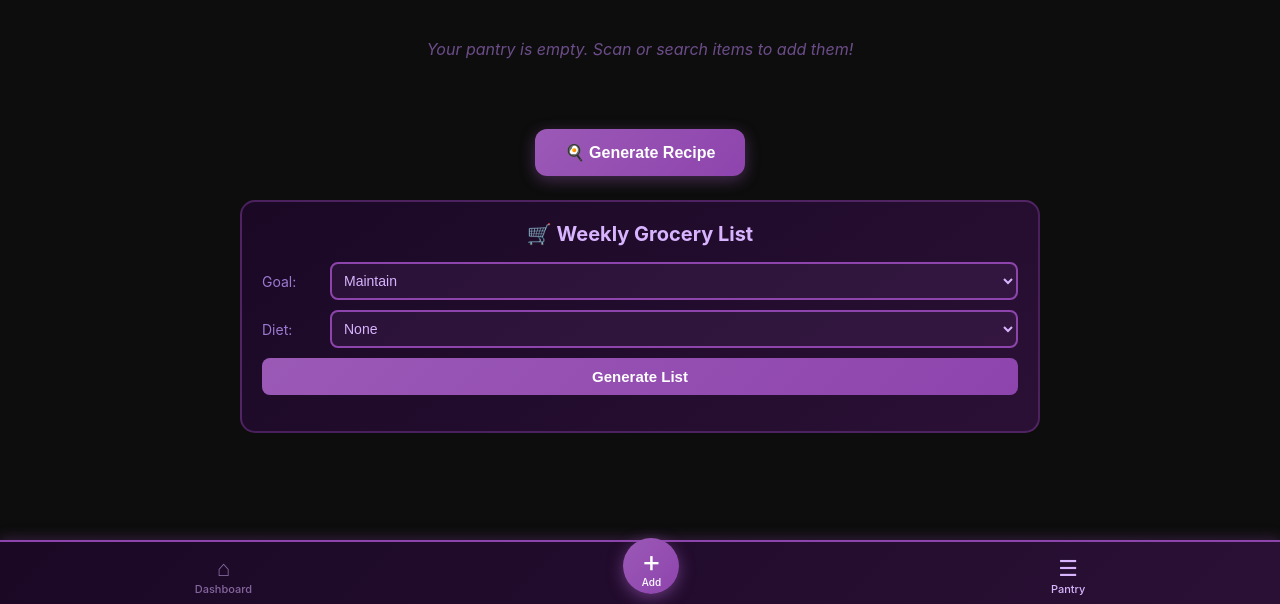
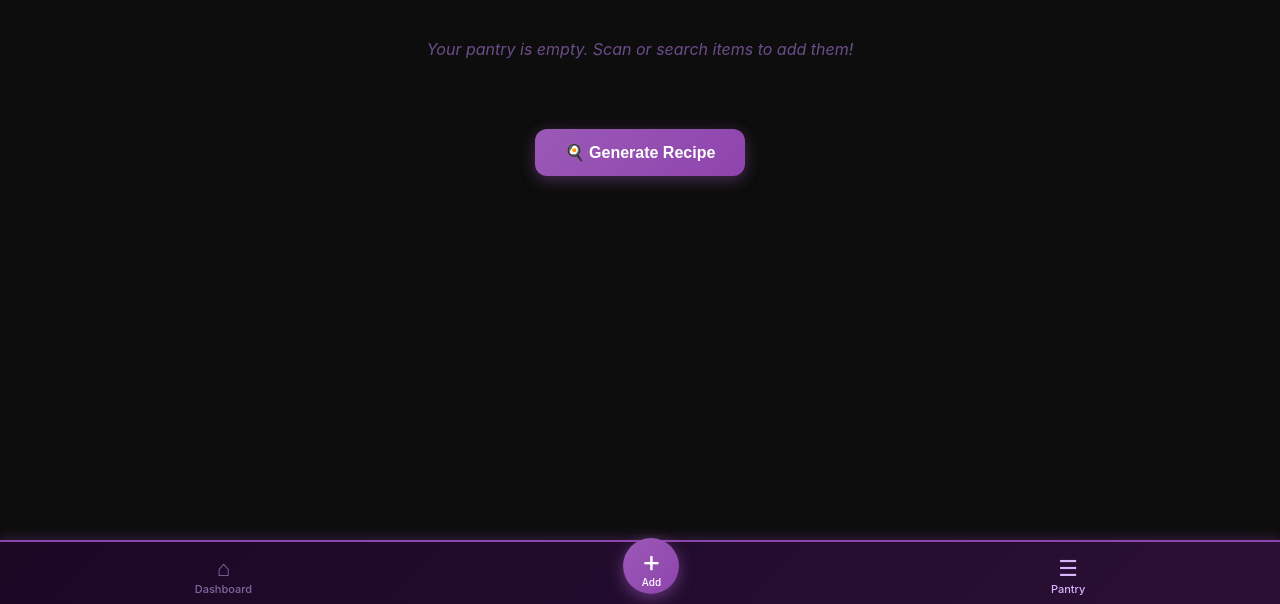
Before and after one commit to BraedynL0530/Nutrifitness, a Django app: page /pantry in a window 1280 px wide. Shown: the part 196-800 px from the top of the page. Run offline with Django 5.2, Linux system fonts and the light colour scheme.

Commit message:
feat: remove grocery list generation from pantry tab

```diff
--- a/core/views.py
+++ b/core/views.py
@@ -210,8 +210,6 @@ def myPantry(request):
         return render(request, 'pantry.html', {
             'pantry_data': '[]',
             'is_guest': True,
-            'profile_goal': 'maintain',
-            'profile_diet': '',
         })
 
     profile = FitnessProfile.objects.get(user=request.user)
@@ -231,8 +229,6 @@ def myPantry(request):
     return render(request, 'pantry.html', {
         'pantry_data': json.dumps(pantry_data),
         'is_guest': False,
-        'profile_goal': profile.goal or 'maintain',
-        'profile_diet': profile.diet or '',
     })
 
 @csrf_exempt
--- a/static/pantry.css
+++ b/static/pantry.css
@@ -302,81 +302,3 @@ body {
   color: #b084f7;
   text-decoration: underline;
 }
-
-/* Grocery List section */
-.grocery-section {
-  max-width: 800px;
-  margin: 24px auto 0;
-  padding: 20px;
-  background: linear-gradient(145deg, #1a0825, #2a1035);
-  border: 2px solid rgba(142, 68, 173, 0.4);
-  border-radius: 15px;
-}
-
-.grocery-title {
-  color: #d8b4ff;
-  text-align: center;
-  margin-bottom: 16px;
-  font-size: 20px;
-}
-
-.grocery-filters {
-  display: flex;
-  flex-direction: column;
-  gap: 10px;
-  margin-bottom: 16px;
-}
-
-.grocery-filter-row {
-  display: flex;
-  gap: 8px;
-  align-items: center;
-}
-
-.grocery-label {
-  color: #9b7acf;
-  min-width: 60px;
-  font-size: 14px;
-}
-
-.grocery-select {
-  flex: 1;
-  padding: 8px;
-  border: 2px solid #8e44ad;
-  border-radius: 8px;
-  background: rgba(155, 89, 182, 0.1);
-  color: #d8b4ff;
-  font-size: 14px;
-}
-
-.grocery-generate-btn {
-  padding: 10px;
-  background: linear-gradient(135deg, #9b59b6, #8e44ad);
-  border: none;
-  border-radius: 8px;
-  color: white;
-  font-weight: 600;
-  cursor: pointer;
-  font-size: 15px;
-  transition: all 0.2s;
-}
-
-.grocery-generate-btn:hover { transform: translateY(-2px); }
-
-.grocery-results {
-  margin-bottom: 12px;
-}
-
-.grocery-export-btn {
-  padding: 8px 16px;
-  background: rgba(155, 89, 182, 0.2);
-  border: 2px solid #8e44ad;
-  border-radius: 8px;
-  color: #d8b4ff;
-  cursor: pointer;
-  font-size: 13px;
-  font-weight: 600;
-  transition: all 0.2s;
-}
-
-.grocery-export-btn:hover { background: rgba(155, 89, 182, 0.35); }
--- a/static/pantry.js
+++ b/static/pantry.js
@@ -376,71 +376,3 @@ document.addEventListener("DOMContentLoaded", () => {
     retryBtn.addEventListener("click", generateRecipe);
   }
 });
-
-// ---- Grocery List Generator ----
-let _lastGroceryData = null;
-
-async function fetchGroceryList() {
-  const goal = document.getElementById("groceryGoal")?.value || "maintain";
-  const diet = document.getElementById("groceryDiet")?.value || "";
-  const resultsEl = document.getElementById("groceryResults");
-  const exportBtn = document.getElementById("exportCsvBtn");
-  if (!resultsEl) return;
-
-  resultsEl.innerHTML = '<p style="color:#9b7acf;">Generating list...</p>';
-  if (exportBtn) exportBtn.style.display = "none";
-
-  try {
-    const res = await fetch(`/api/grocery-list/?goal=${encodeURIComponent(goal)}&diet=${encodeURIComponent(diet)}`);
-    if (!res.ok) {
-      resultsEl.innerHTML = '<p style="color:#ff6b6b;">Failed to generate list. Please log in.</p>';
-      return;
-    }
-    const data = await res.json();
-    const groceryList = data.grocery_list || {};
-    _lastGroceryData = { goal: data.goal, diet: data.diet, list: groceryList };
-
-    if (Object.keys(groceryList).length === 0) {
-      resultsEl.innerHTML = '<p style="color:#9b7acf;">No items match your filters. Try adjusting diet or allergies.</p>';
-      return;
-    }
-
-    const categoryIcons = {
-      proteins: "🥩", carbs: "🌾", fats: "🥑", vegetables: "🥦", fruits: "🍎", dairy: "🥛"
-    };
-
-    resultsEl.innerHTML = Object.entries(groceryList).map(([category, items]) => `
-      <div style="margin-bottom:12px;">
-        <h4 style="color:#b084f7; margin:0 0 6px; text-transform:capitalize;">
-          ${categoryIcons[category] || "📦"} ${category}
-        </h4>
-        <ul style="margin:0; padding-left:18px;">
-          ${items.map(item => `<li style="color:#d8b4ff; font-size:14px; margin-bottom:3px;">${item}</li>`).join("")}
-        </ul>
-      </div>
-    `).join("");
-
-    if (exportBtn) exportBtn.style.display = "inline-block";
-  } catch (e) {
-    resultsEl.innerHTML = '<p style="color:#ff6b6b;">Error loading grocery list.</p>';
-  }
-}
-
-function exportGroceryCSV() {
-  if (!_lastGroceryData) return;
-  const { goal, diet, list } = _lastGroceryData;
-  const lines = [`Weekly Grocery List - Goal: ${goal}, Diet: ${diet || "None"}`, "Category,Item"];
-  for (const [category, items] of Object.entries(list)) {
-    for (const item of items) {
-      lines.push(`"${category}","${item}"`);
-    }
-  }
-  const csv = lines.join("\n");
-  const blob = new Blob([csv], { type: "text/csv" });
-  const url = URL.createObjectURL(blob);
-  const a = document.createElement("a");
-  a.href = url;
-  a.download = `grocery_list_${goal}${diet ? '_' + diet : ''}.csv`;
-  a.click();
-  URL.revokeObjectURL(url);
-}
--- a/templates/pantry.html
+++ b/templates/pantry.html
@@ -47,42 +47,6 @@
       <div id="recipeResult" class="recipe-result"></div>
   </div>
 
-  <!-- Grocery List Section -->
-  <div class="grocery-section">
-    <h2 class="grocery-title">🛒 Weekly Grocery List</h2>
-
-    <div class="grocery-filters">
-      <div class="grocery-filter-row">
-        <label class="grocery-label">Goal:</label>
-        <select id="groceryGoal" class="grocery-select">
-          <option value="maintain" {% if profile_goal == 'maintain' %}selected{% endif %}>Maintain</option>
-          <option value="lose" {% if profile_goal == 'lose' %}selected{% endif %}>Lose Weight</option>
-          <option value="gain" {% if profile_goal == 'gain' %}selected{% endif %}>Gain Muscle</option>
-        </select>
-      </div>
-      <div class="grocery-filter-row">
-        <label class="grocery-label">Diet:</label>
-        <select id="groceryDiet" class="grocery-select">
-          <option value="" {% if not profile_diet %}selected{% endif %}>None</option>
-          <option value="vegan" {% if profile_diet == 'vegan' %}selected{% endif %}>Vegan</option>
-          <option value="vegetarian" {% if profile_diet == 'vegetarian' %}selected{% endif %}>Vegetarian</option>
-          <option value="keto" {% if profile_diet == 'keto' %}selected{% endif %}>Keto</option>
-          <option value="paleo" {% if profile_diet == 'paleo' %}selected{% endif %}>Paleo</option>
-          <option value="gluten-free" {% if profile_diet == 'gluten-free' %}selected{% endif %}>Gluten-Free</option>
-        </select>
-      </div>
-      <button onclick="fetchGroceryList()" class="grocery-generate-btn">
-        Generate List
-      </button>
-    </div>
-
-    <div id="groceryResults" class="grocery-results"></div>
-
-    <button id="exportCsvBtn" onclick="exportGroceryCSV()" class="grocery-export-btn" style="display:none;">
-      ⬇️ Export CSV
-    </button>
-  </div>
-
   <!-- Scan/Search Overlay (opened by bottom nav + button) -->
   <div id="scanOverlay" class="overlay">
     <div class="overlay-box">
@@ -123,8 +87,6 @@
   <script>
     var pantryData = {{ pantry_data|safe }};
     var IS_GUEST = {{ is_guest|yesno:"true,false" }};
-    var PROFILE_GOAL = "{{ profile_goal }}";
-    var PROFILE_DIET = "{{ profile_diet }}";
   </script>
 
   <script src="{% static 'pantry.js' %}"></script>
```
